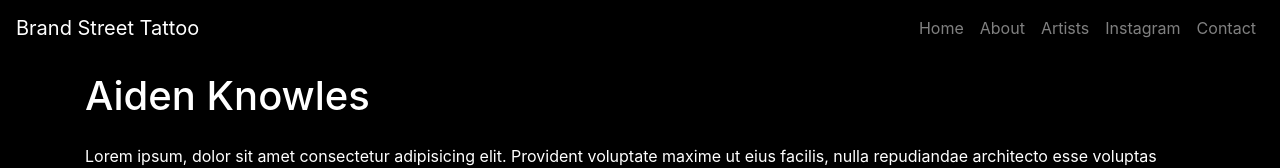
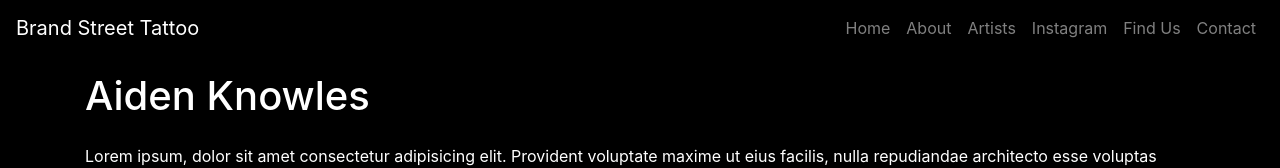
Before and after one commit to George-Costin/BrandStreetTattoo, a plain HTML site: page artists/aiden.html in a window 1280 px wide. Shown: the top 168 px of the page. Drawn offline with nearby package versions, Linux system fonts and the light colour scheme; files that its build step writes are made by us from their sources; files whose address does not match are found by name.

Commit message:
Find Us added to artists navbar

```diff
--- a/artists/aiden.html
+++ b/artists/aiden.html
@@ -32,6 +32,9 @@
                     </li>
                     <li class="nav-item">
                         <a class="nav-link" href="../index.html">Instagram</a>
+                    </li>
+                    <li class="nav-item">
+                        <a class="nav-link" href="../index.html">Find Us</a>
                     </li>
 
                     <li class="nav-item">
```
Also changed, not shown: artists/chloe.html (+3 -1 lines), artists/coral.html (+3 -1 lines), artists/laurel.html (+3 -0 lines), artists/mike.html (+3 -0 lines).
